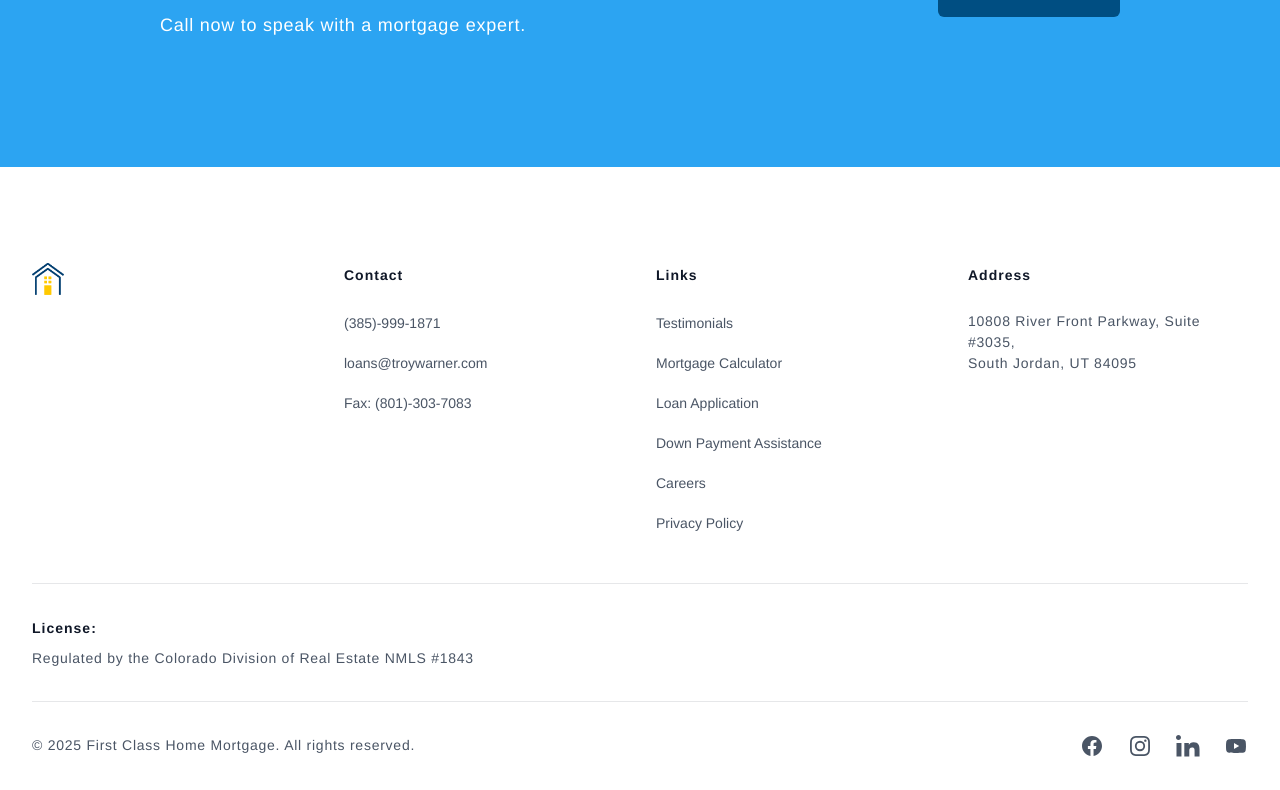
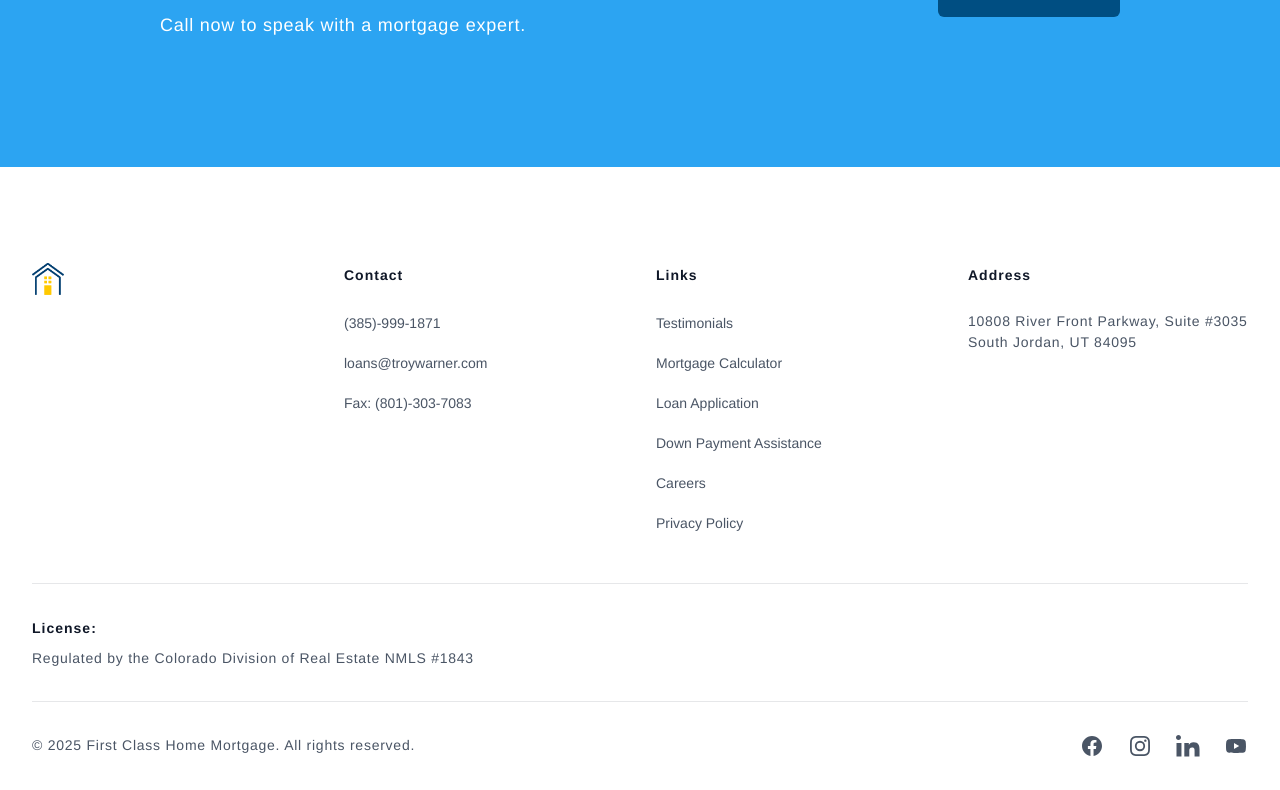
Before and after one commit to MitchellHCrane/1stclassnextjs, a Next.js app: page / in a window 1280 px wide. Shown: the part 1674-2464 px from the top of the page. Built offline with nearby package versions, Linux system fonts and the light colour scheme; no server answers.

Commit message:
updates address

```diff
--- a/package.json
+++ b/package.json
@@ -12,7 +12,7 @@
     "@headlessui/react": "^2.2.0",
     "@heroicons/react": "^2.2.0",
     "mortgage-calculator-react": "^0.1.3",
-    "next": "15.2.4",
+    "next": "^15.5.15",
     "react": "^19.0.0",
     "react-dom": "^19.0.0"
   },
--- a/src/app/components/Footer.js
+++ b/src/app/components/Footer.js
@@ -130,12 +130,13 @@ export default function Footer() {
             <div className="mt-6 space-y-4">
               <p className="text-sm/6 text-gray-600 hover:text-gray-900">
                 <a
-                  href="https://goo.gl/maps/o97dcDxGxFcAcRheA"
+                  href={process.env.NEXT_PUBLIC_MAPS_URL || "https://goo.gl/maps/o97dcDxGxFcAcRheA"}
                   target="_blank"
                   rel="noreferrer"
                 >
-                  10808 River Front Parkway, Suite #3035,{<br />} South Jordan,
-                  UT 84095
+                  {process.env.NEXT_PUBLIC_ADDRESS_LINE1 || "10808 River Front Parkway, Suite #3035"}
+                  {<br />}
+                  {process.env.NEXT_PUBLIC_ADDRESS_LINE2 || "South Jordan, UT 84095"}
                 </a>
               </p>
             </div>
```
Also changed, not shown: 1 other file (tests, documents, lock files or other folders).
